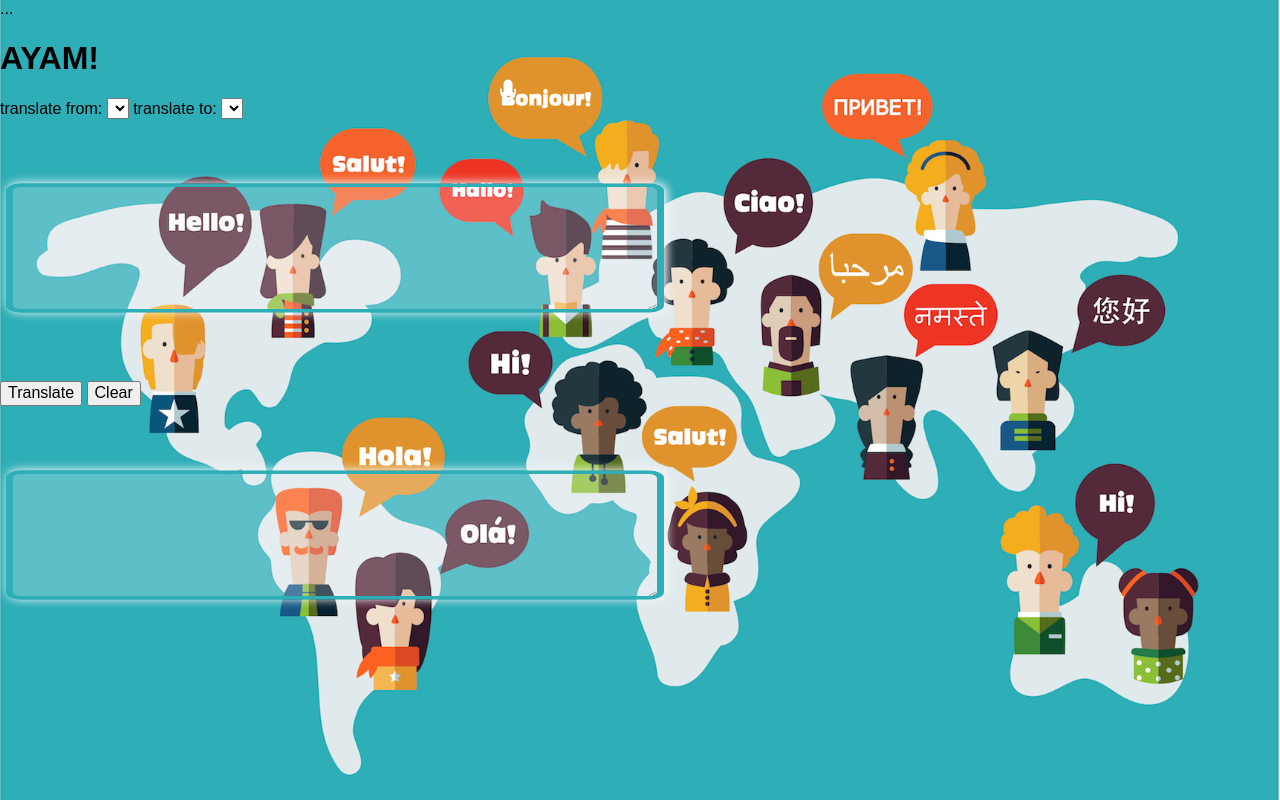
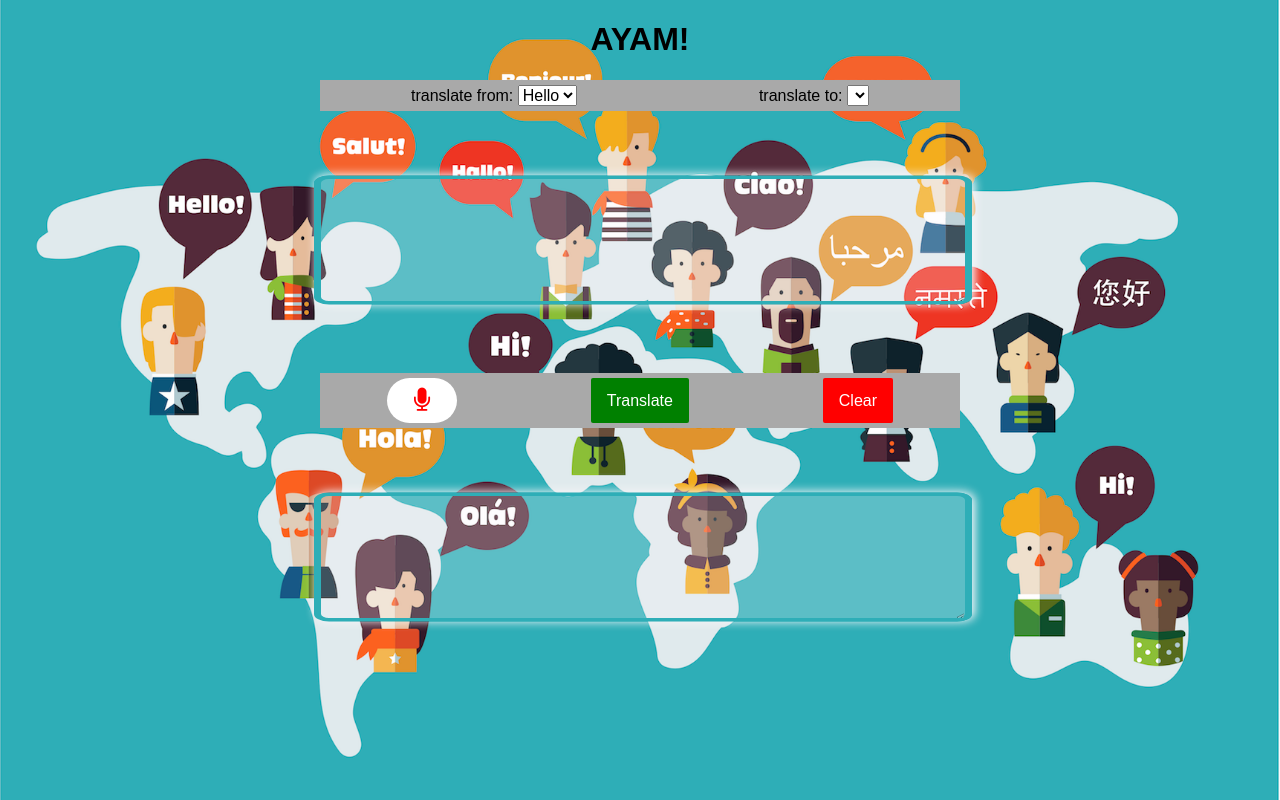
Before and after one commit to yaya2020130/language-translator, a plain HTML site: page index.html in a window 1280 px wide. Shown: the top 800 px of the page. Drawn offline with nearby package versions, Linux system fonts and the light colour scheme.

Commit message:
AlmostDone

```diff
--- a/index.html
+++ b/index.html
@@ -5,7 +5,7 @@
     <meta charset="UTF-8">
     <link rel="stylesheet" href="https://unpkg.com/purecss@1.0.1/build/pure-min.css"
         integrity="sha384-oAOxQR6DkCoMliIh8yFnu25d7Eq/PHS21PClpwjOTeU2jRSq11vu66rf90/cZr47" crossorigin="anonymous">
-    <meta name="viewport" content="width=device-width">
+
     <link rel="stylesheet" href="https://unpkg.com/purecss@1.0.1/build/grids-responsive-min.css">
     <!-- link rel="stylesheet" href="path/to/font-awesome/css/font-awesome.min.css"> -->
     <script src="https://use.fontawesome.com/9fb4ea5fa6.js"></script>
@@ -15,57 +15,40 @@
     <title>languageTranslator</title>
 </head>
 
-<div class="pure-g">
-
-    <div class="pure-u-1 pure-u-md-1-3 pure-u-lg-1-4"> ... </div>
-</div>
-<body>
-    <div class="titleSection">
+<body align="center">
+    <div class="titleSection" align="center">
         <h1 id="title">AYAM!</h1>
     </div>
-    <!-- <div class="pure-menu pure-menu-horizontal">
-        <ul class="pure-menu-list">
-            <li class="pure-menu-item pure-menu-has-children pure-menu-allow-hover">
-                <a href="#" id="menuLink1" class="pure-menu-link">Language Selector</a>
-                <ul class="pure-menu-children">
-                    <select id="cars">
-                        <option value="volvo">Volvo</option>
-                        <option value="saab">Saab</option>
-                        <option value="mercedes">Mercedes</option>
-                        <option value="audi">Audi</option>
+
+    <div class="selectCon">
+        <div>
+            <label for="inputLang">translate from:</label>
+
+            <select id="inputLang">
+                <option>Hello</option>
             </select>
-                    <! -- <li id="firstLang"><a href="#" id="firstLang">English</a></li>
-                    <li id="secondLang"><a href="#" id="secondLang">Amharic</a></li>
-                    <li id="thirdLang"><a href="#" id="thirdLang">Spanish</a></li>
-                </ul>
-            </li>
-        </ul>
-    </div> -->
-    <label for="inputLang">translate from:</label>
-    <select id="inputLang">
+        </div>
 
-    </select>
-
+        <div>
             <label for="outputLang">translate to:</label>
-    <select id="outputLang">
-
-    </select>
+            <select id="outputLang"></select>
+        </div>
+    </div>
     <form>
         <div class="controls">
-                    <span class="fa fa-microphone"></span>
 
             <textarea class="textOutput" id="textArea1" rows="3" x-webkit-speech></textarea>
 
         </div>
 
-                <div id="buttons"> </div>
-                <button id="btnTrans">Translate</button>
-                <button id="btnClear">Clear</button>
     </form>
+    <div id="buttons">
+        <span class="fa fa-microphone"></span>
+        <button id="btnTrans" class="pure-button button-success">Translate</button>
+        <button id="btnClear" class="pure-button button-danger">Clear</button>
+    </div>
 
     <form>
-        </div>
-    </div>
         <textarea class="resultInput" id="textArea2" rows="3"> </textarea>
     </form>
 
--- a/style.css
+++ b/style.css
@@ -1,11 +1,6 @@
 
-
-
-#title {
-    text-align:left;
-}
 #form {
-    padding-right: 50px;
+     padding-right: 50px;
 }
 .textOutput{
     margin-left: .5%;
@@ -25,20 +20,29 @@ transition: 2.2s;
   transform: scaleY(.5);
 }
 .textOutput:focus {
-    background-color: rgba(250, 247, 250, 0.596);
+    background-color: rgba(250, 247, 250);
     outline: none;
     -ms-transform: scaleY(1);
   transform: scaleY(1);
   }
   span.fa.fa-microphone {
-      color:white;
+      color:red;
       font-size: 25px;
-      position: absolute;
-      left: 500px;
-    top: 80px;
-
+      background-color: white;
+      width: 50px;
+      padding: 10px;
+      border-radius: 25px;
   }
 
+#buttons {
+    display: flex;
+    justify-content: space-around;
+    width: 50%;
+    margin: auto;
+    background: darkgrey;
+    padding-top: 5px;
+    padding-bottom: 5px;
+}
 
 .resultInput {
     margin-left: .5%;
@@ -56,10 +60,10 @@ font-size: 32px;
 transition: 2.2s;
 -ms-transform: scaleY(.5);
   transform: scaleY(.5);
-    margin-bottom: 1000px;
+
 }
 .resultInput:focus {
-    background-color: rgba(250, 247, 250, 0.596);
+    background-color: rgba(250, 247, 250);
     outline: none;
     -ms-transform: scaleY(1);
   transform: scaleY(1);
@@ -94,3 +98,25 @@ transition: 2.2s;
         .control {
             width: 100%;
         }
+        .selectCon {
+          display: flex;
+          background: darkgrey;
+    padding-top: 5px;
+    padding-bottom: 5px;
+
+
+
+    justify-content: space-around;
+    max-width: 50%;
+    text-align: center;
+    margin: auto;
+        }
+
+.button-success {
+  background-color:green;
+  color: white;
+}
+.button-danger {
+  background-color: red;
+  color: white;
+}
```
Lines whose indentation alone changed are shown as unchanged.
